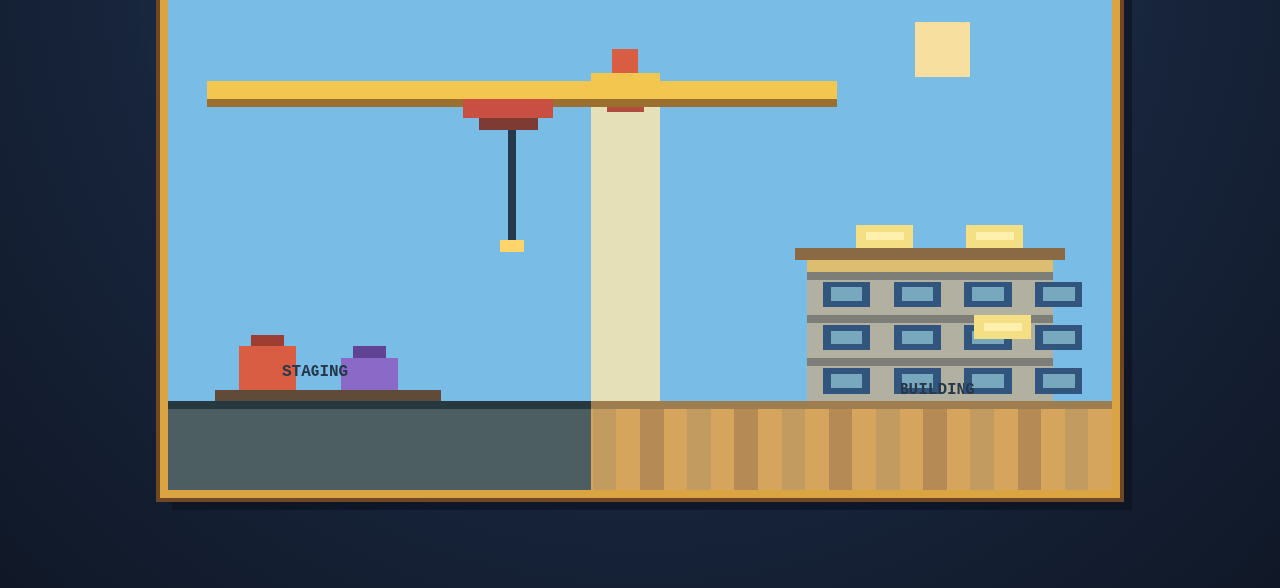
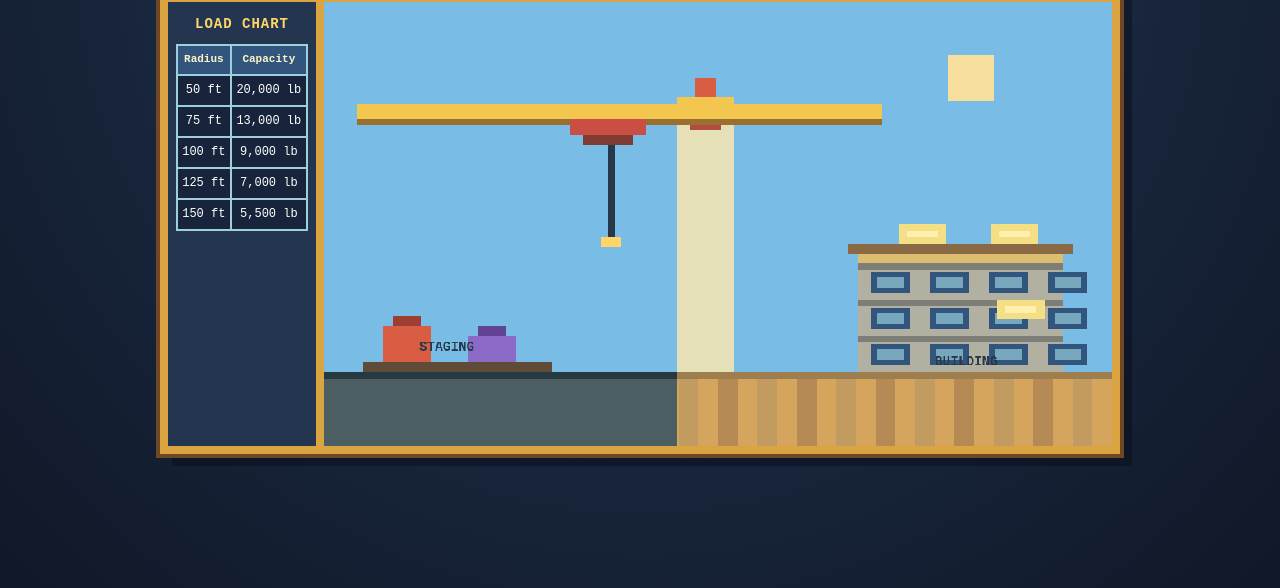
Before and after one commit to rscow/craneapp, a plain HTML site: page index.html in a window 1280 px wide. Shown: the part 212-800 px from the top of the page. Drawn offline with Linux system fonts and the light colour scheme.

Commit message:
stage 1 looks good

```diff
--- a/index.html
+++ b/index.html
@@ -20,12 +20,33 @@
         </div>
       </header>
 
+      <section class="game-stage" aria-label="Crane scene and load chart">
+        <aside class="load-chart" aria-label="Crane load chart">
+          <h2>LOAD CHART</h2>
+          <table>
+            <thead>
+              <tr>
+                <th>Radius</th>
+                <th>Capacity</th>
+              </tr>
+            </thead>
+            <tbody>
+              <tr><td>50 ft</td><td>20,000 lb</td></tr>
+              <tr><td>75 ft</td><td>13,000 lb</td></tr>
+              <tr><td>100 ft</td><td>9,000 lb</td></tr>
+              <tr><td>125 ft</td><td>7,000 lb</td></tr>
+              <tr><td>150 ft</td><td>5,500 lb</td></tr>
+            </tbody>
+          </table>
+        </aside>
+
         <canvas
           id="game"
           width="960"
           height="540"
           aria-label="Tower crane construction scene"
         ></canvas>
+      </section>
     </main>
 
     <script src="game.js"></script>
--- a/styles.css
+++ b/styles.css
@@ -69,6 +69,52 @@ body {
   letter-spacing: 2px;
 }
 
+.game-stage {
+  display: grid;
+  grid-template-columns: 156px minmax(0, 1fr);
+  background: #79bce5;
+}
+
+.load-chart {
+  padding: 10px 8px;
+  background: #24364f;
+  border-right: 8px solid #d9a441;
+  color: #fff4c7;
+}
+
+.load-chart h2 {
+  margin: 4px 0 12px;
+  text-align: center;
+  color: #ffd56a;
+  font-size: 14px;
+  letter-spacing: 1px;
+}
+
+.load-chart table {
+  width: 100%;
+  border-collapse: collapse;
+  font-size: 12px;
+  line-height: 1.25;
+}
+
+.load-chart th,
+.load-chart td {
+  padding: 7px 3px;
+  border: 2px solid #9ecfdc;
+  text-align: center;
+}
+
+.load-chart th {
+  background: #31557d;
+  color: #fff4c7;
+  font-size: 11px;
+}
+
+.load-chart td {
+  background: #17243b;
+  color: #ffffff;
+}
+
 canvas {
   width: 100%;
   height: auto;
```
Also changed, not shown: 1 other file. Lines whose indentation alone changed are shown as unchanged.
